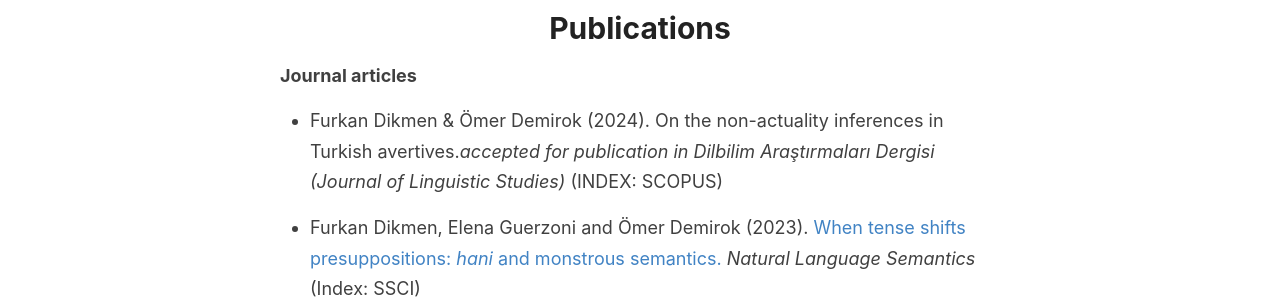
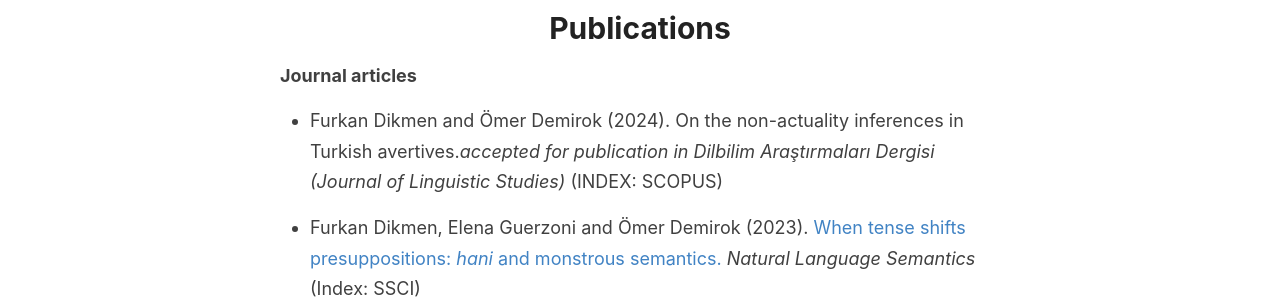
Before and after one commit to furkandikmen/furkandikmen.github.io, a Jekyll site: the page built from _pages/publications.md, in a window 1280 px wide. Shown: the part 231-531 px from the top of the page. Built offline with Jekyll 4.4.1, drawn with Linux system fonts in a browser that asks for light colours.

Commit message:
Update publications.md

```diff
--- a/_pages/publications.md
+++ b/_pages/publications.md
@@ -7,7 +7,7 @@
 
 **Journal articles**
 
-- Furkan Dikmen & Ömer Demirok (2024). On the non-actuality inferences in Turkish avertives._accepted for publication in Dilbilim Araştırmaları Dergisi (Journal of Linguistic Studies)_ (INDEX: SCOPUS)
+- Furkan Dikmen and Ömer Demirok (2024). On the non-actuality inferences in Turkish avertives._accepted for publication in Dilbilim Araştırmaları Dergisi (Journal of Linguistic Studies)_ (INDEX: SCOPUS)
 
 - Furkan Dikmen, Elena Guerzoni and Ömer Demirok (2023). [When tense shifts presuppositions: _hani_ and monstrous semantics.](https://doi.org/10.1007/s11050-023-09215-y){:target="_blank" rel="noopener noreferrer"} _Natural Language Semantics_ (Index: SSCI)
 
```
